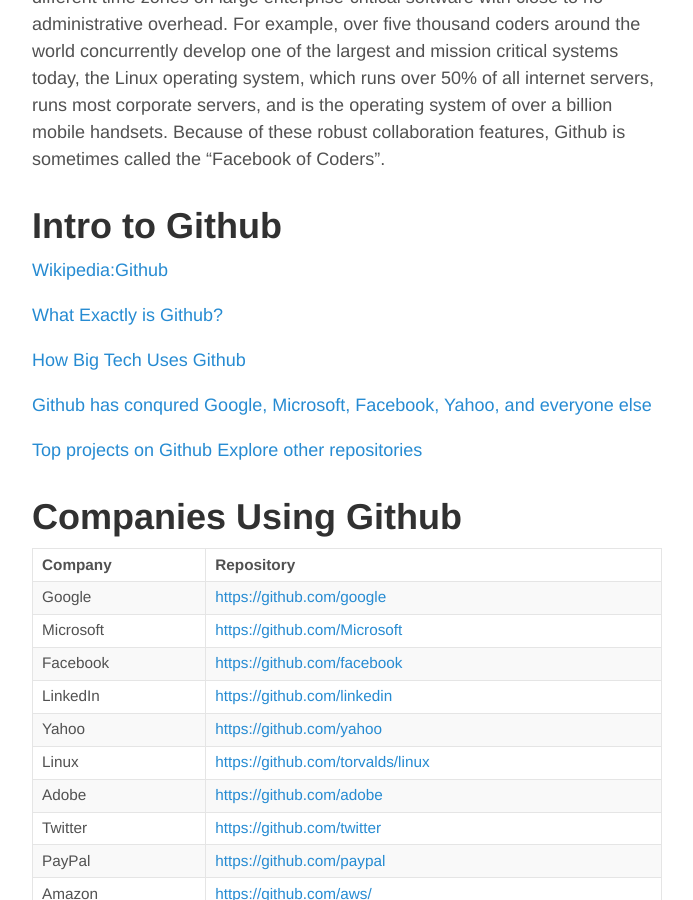
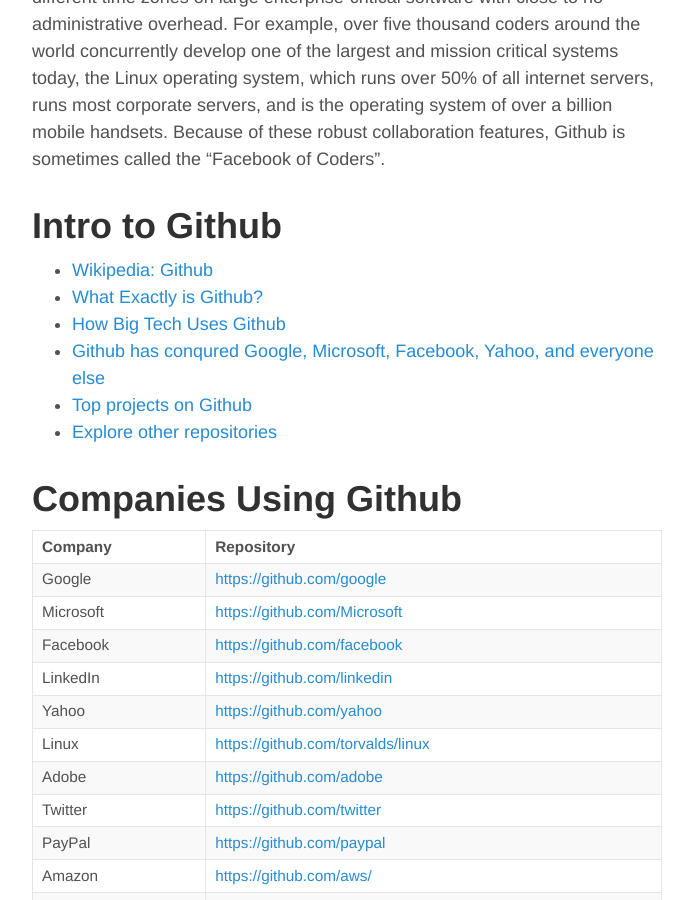
Before and after one commit to healthschema/healthschema.github.io, a Jekyll site: the page built from _posts/2015-08-20-github-intro.md, in a window 1280 px wide and 900 px high, scrolled down 884 px. Shown: the whole window, without its empty margins (293-986 px from the left). Built offline with Jekyll 4.4.1, drawn with Linux system fonts in a browser that asks for light colours.

```diff
--- a/_posts/2015-08-20-github-intro.md
+++ b/_posts/2015-08-20-github-intro.md
@@ -21,16 +21,12 @@ A unique feature of  Github is its advanced  distributed revision control, which
 
 Intro to Github
 =================
-[Wikipedia:Github](https://en.wikipedia.org/wiki/GitHub)
-
-[What Exactly is Github?](http://techcrunch.com/2012/07/14/what-exactly-is-github-anyway/)
-
-[How Big Tech Uses Github](http://jmduke.com/posts/how-big-tech-uses-github/)
-
-[Github has conqured Google, Microsoft, Facebook, Yahoo, and everyone else](http://www.wired.com/2015/03/github-conquered-google-microsoft-everyone-else)
-
-[Top projects on Github](http://www.fastcompany.com/3015178/the-top-10-hottest-github-projects-right-now)
-[Explore other repositories](https://github.com/explore)
+* [Wikipedia: Github](https://en.wikipedia.org/wiki/GitHub)
+* [What Exactly is Github?](http://techcrunch.com/2012/07/14/what-exactly-is-github-anyway/)
+* [How Big Tech Uses Github](http://jmduke.com/posts/how-big-tech-uses-github/)
+* [Github has conqured Google, Microsoft, Facebook, Yahoo, and everyone else](http://www.wired.com/2015/03/github-conquered-google-microsoft-everyone-else)
+* [Top projects on Github](http://www.fastcompany.com/3015178/the-top-10-hottest-github-projects-right-now)
+* [Explore other repositories](https://github.com/explore)
 
 
 Companies Using Github
```
